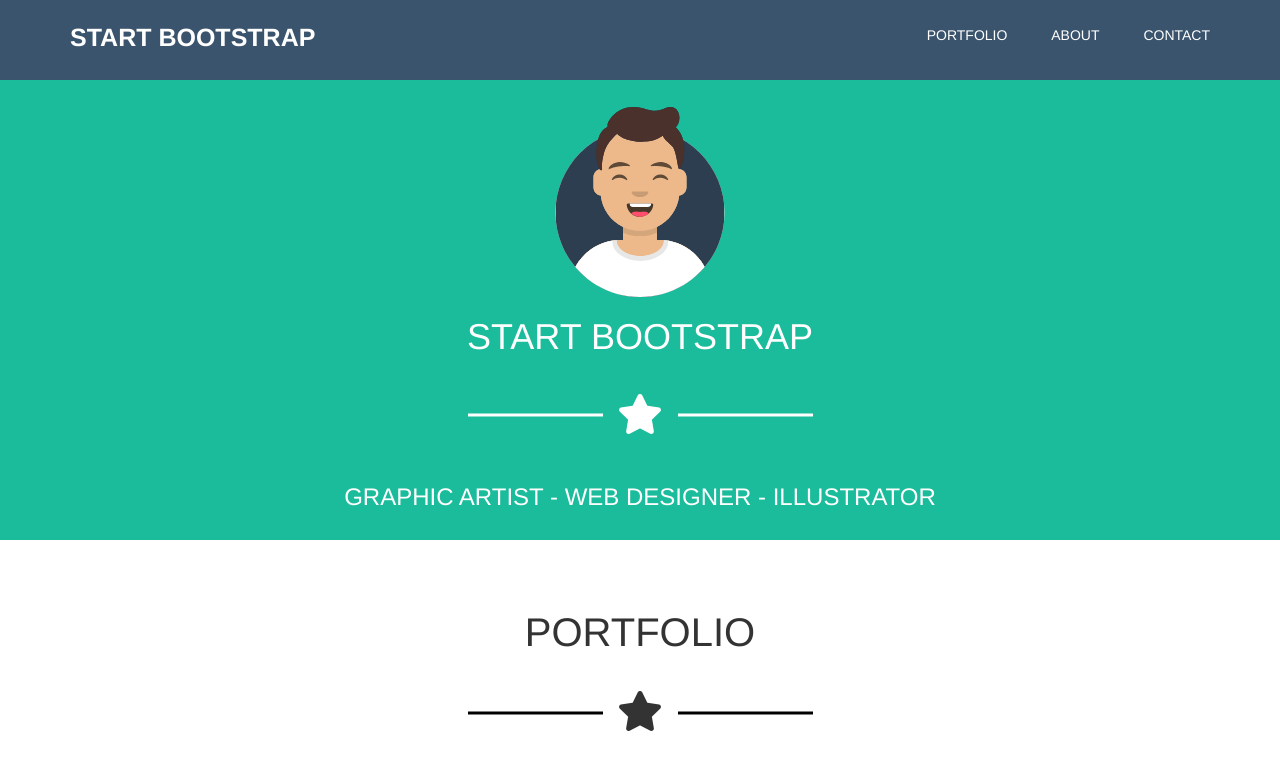
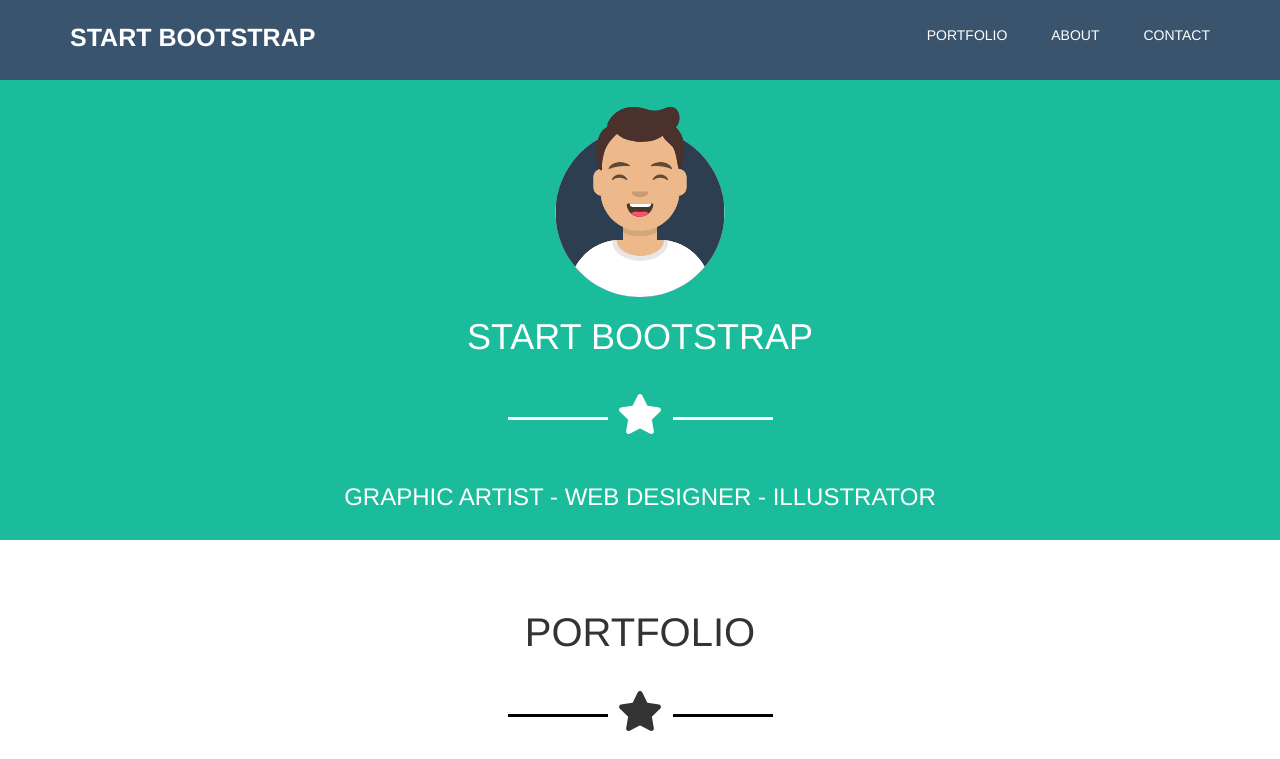
Before and after one commit to Giravite93/html-css-bootstrap-freelancer, a plain HTML site: page index.html in a window 1280 px wide. Shown: the top 759 px of the page. Drawn offline with nearby package versions, Linux system fonts and the light colour scheme.

Commit message:
Inserito altro metodo per star

```diff
--- a/css/style.css
+++ b/css/style.css
@@ -16,7 +16,23 @@ a:hover {
 	margin: 0 auto;
 }
 
+/*METODO + SEMPLICE*/
 .star {
+	font-size: 40px;
+	padding: 20px 0;
+}
+.star::after,
+.star::before {
+	display: inline-block;
+	content: "";
+	border-bottom: 3px solid white;
+	vertical-align: middle;
+	width: 100px;
+	margin: 0 10px;
+}
+
+/*ALTRO MODO*/
+/* .star {
 	display: inline-block;
 	position: relative;
 	font-size: 40px;
@@ -38,7 +54,7 @@ a:hover {
 .star:after {
 	left: 100%;
 	margin-left: 15px;
-}
+} */
 
 .title h2 {
 	font-size: 40px;
```
